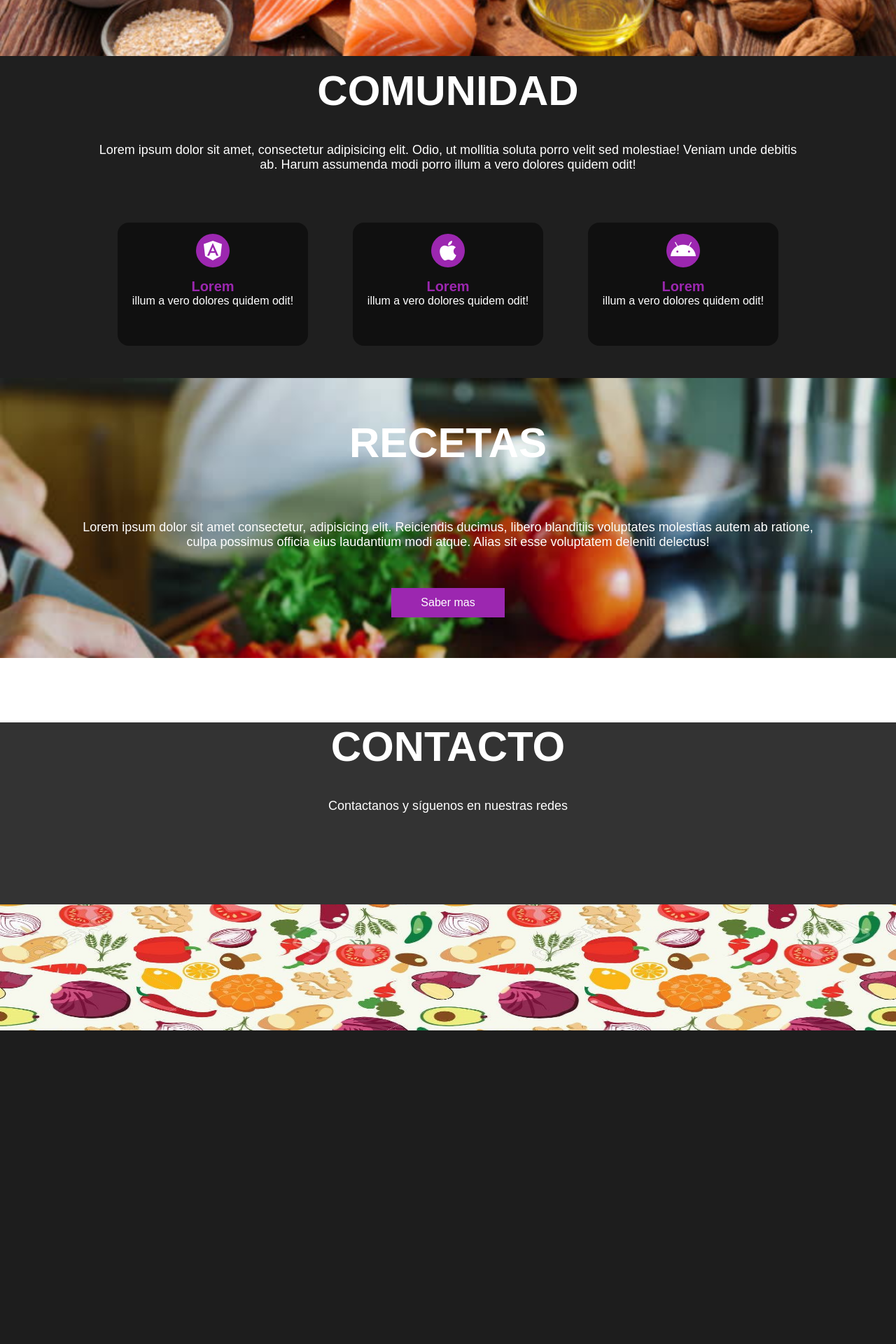
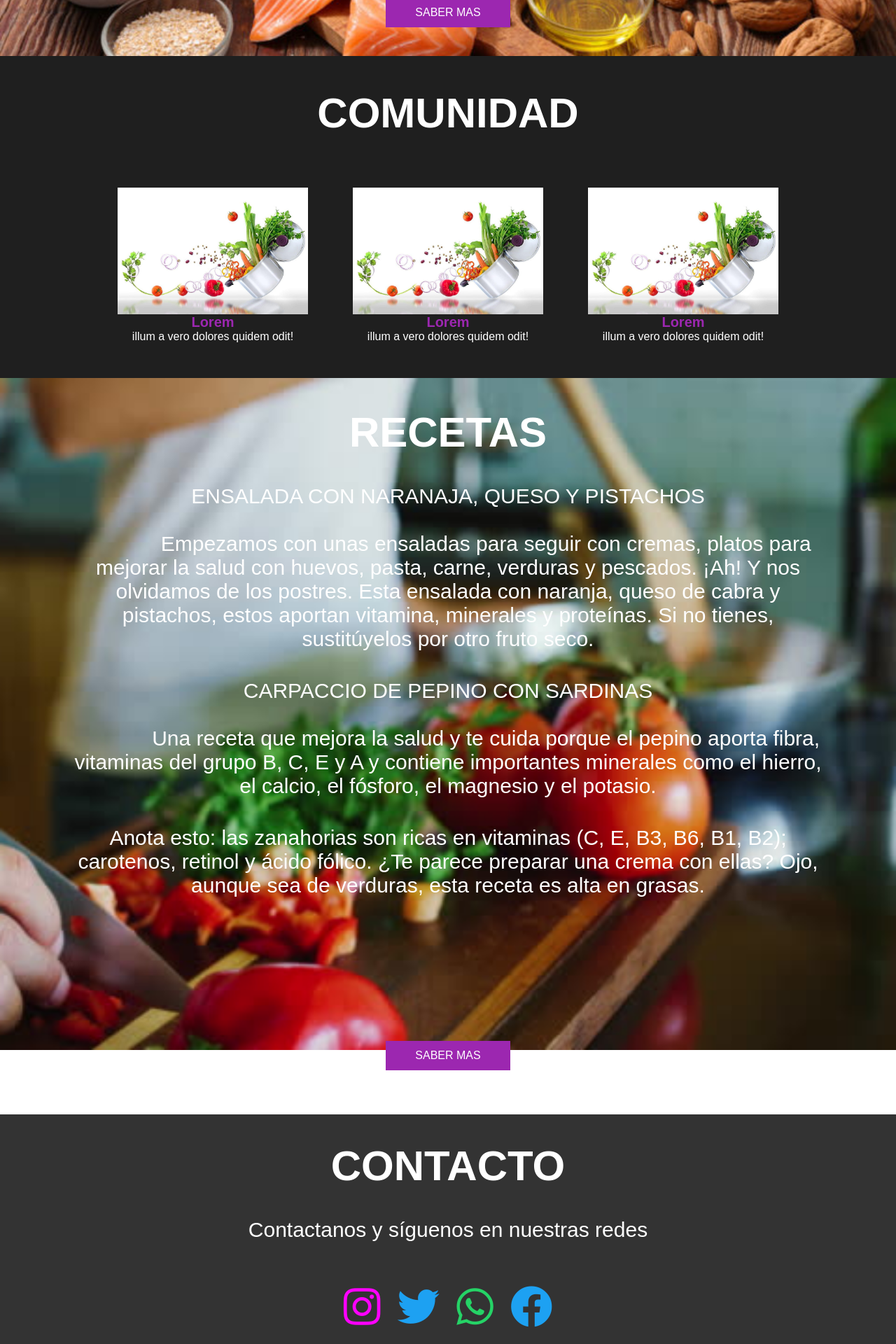
Before and after one commit to Xjoel09/pruebaDDS, a Django app: page / in a window 1280 px wide. Shown: the part 400-2320 px from the top of the page at 70% size. Before the commit the page ends 1872 px from the top, so only its background shows below. Run offline with Django 4.2, Linux system fonts and the light colour scheme; grey boxes are pictures that could not be loaded.

Commit message:
Agregado la vista de comunidad
se agregaron mejoras en la pagina web

```diff
--- a/prueba/resume_demo/main/Templates/index.html
+++ b/prueba/resume_demo/main/Templates/index.html
@@ -3,23 +3,28 @@
 <html lang="en">
 <head>
     <meta charset="UTF-8">
+    <meta htpp-equiv="X-UA-Compatible" content="IE=edge">
     <meta name="viewport" content="width=device-width, initial-scale=1.0">
     <link rel="stylesheet" href="http://cdnjs.cloudflare.com/ajax/libs/font-awesome/5.15.1/css/all.min.css">
+
     <link rel="stylesheet" href="{% static 'CSS/styles.css' %}">
+
+    <link rel="stylesheet" href="style.css">
+
+
     <title>Web Nutri</title>
 </head>
 <body>
 
     <div class="head">
         <div class="logo">
-            <a href="#">Logo</a>
+            <a href="#">WEB NUTRI</a>
         </div>
 
         <nav class="navbar">
-            <a href="#">Inicio</a>
-            <a href="#">Comunidad</a>
-            <a href="#">Recetas</a>
-            <a href="#">Contacto</a>
+            <a href="{% url 'main:index' %}">Inicio</a>
+            <a href="{% url 'main:Comunidad' %}">Comunidad</a>
+
         </nav>
     </div>
 
@@ -28,71 +33,109 @@
         <h2 class="title">Inicio</h2>
         <br>&nbsp;&nbsp;&nbsp;&nbsp;&nbsp;&nbsp;&nbsp;&nbsp;&nbsp;&nbsp;&nbsp;&nbsp;
         <p>
-            Lorem ipsum dolor sit amet, consectetur adipisicing elit. Neque mollitia natus id porro dolore reiciendis odit ab quae! Voluptatem quisquam, explicabo ad aspernatur debitis
-            distinctio! Cum ipsa porro optio similique.
+            La nutrición es el proceso biológico que ocurre en un ser vivo cuando su organismo absorbe, de los alimentos y líquidos, los nutrientes que necesita para su crecimiento y el desarrollo de las funciones vitales.
+            A través de la alimentación, el organismo incorpora hidratos de carbono, vitaminas, minerales, proteínas y grasas.
         </p>
 
+
         <div class="btn-home">
-            <a href="#" class="btn">Saber mas</a>
+            <a href="#" class="btn">SABER MAS</a>
 
         </div>
     </header>
 
-    <section class="content sau">
+    <style>
+        .box {
+            text-align: center; /* Para centrar el contenido dentro de los contenedores */
+        }
+
+        .box img {
+            max-width: 100%; /* Establece el ancho máximo de las imágenes al 100% del contenedor */
+            height: auto; /* Permite que la altura de las imágenes se ajuste automáticamente manteniendo la proporción */
+            display: block; /* Evita el espacio adicional debajo de las imágenes */
+            margin: 0 auto; /* Centra horizontalmente las imágenes dentro de los contenedores */
+        }
+    </style>
+
+    <section class="content sau" style="height: 50vh;">
         <h2 class="title"> Comunidad </h2>
-        <p>
-            Lorem ipsum dolor sit amet, consectetur adipisicing elit. Odio, ut mollitia soluta porro velit sed molestiae! Veniam unde debitis ab. Harum assumenda
-            modi porro illum a vero dolores quidem odit!
-        </p>
-
         <div class="box-container">
             <div class="box">
-                <i class="fab fa-angular"></i>
+                <img src="{% static 'img/salud.jpg' %}" alt="Descripción imagen 1">
                 <h3>Lorem</h3>
                 <p>illum a vero dolores quidem odit!</p>
             </div>
             <div class="box">
-                <i class="fab fa-apple"></i>
+                <img src="{% static 'img/salud.jpg' %}" alt="Descripción imagen 2">
                 <h3>Lorem</h3>
                 <p>illum a vero dolores quidem odit!</p>
             </div>
             <div class="box">
-                <i class="fab fa-android"></i>
+                <img src="{% static 'img/salud.jpg' %}" alt="Descripción imagen 3">
                 <h3>Lorem</h3>
                 <p>illum a vero dolores quidem odit!</p>
             </div>
         </div>
-    </section>
+    </section>
 
     <section class="content about" style="background-image: url('{% static 'img/Receta.jpg' %}'); background-repeat: no-repeat;
-        background-attachment: fixed; background-size: cover; text-align:
-          center; display: flex; justify-content: center; align-items:
-            center; height: 50vh !important; background-position: center;">
-        <h2 class="title">Recetas</h2>
+    background-attachment: fixed; background-size: cover; text-align:
+      center; display: flex; justify-content: center; align-items:
+        center; height: 120vh !important; background-position: center;">
         <br>&nbsp;&nbsp;&nbsp;&nbsp;&nbsp;&nbsp;&nbsp;&nbsp;&nbsp;&nbsp;&nbsp;&nbsp;
-        <p>Lorem ipsum dolor sit amet consectetur, adipisicing elit. Reiciendis ducimus,
-             libero blanditiis voluptates molestias autem ab ratione,
-            culpa possimus officia eius laudantium modi atque. Alias sit esse voluptatem deleniti delectus!</p>
+        <br>&nbsp;&nbsp;&nbsp;&nbsp;&nbsp;&nbsp;&nbsp;&nbsp;&nbsp;&nbsp;&nbsp;&nbsp;
+        <br>&nbsp;&nbsp;&nbsp;&nbsp;&nbsp;&nbsp;&nbsp;&nbsp;&nbsp;&nbsp;&nbsp;&nbsp;
 
-        <a href="#" class="btn">Saber mas</a>
+    <h2 class="title">Recetas</h2>
+    <p>ENSALADA CON NARANAJA, QUESO Y PISTACHOS
+        <br>&nbsp;&nbsp;&nbsp;&nbsp;&nbsp;&nbsp;&nbsp;&nbsp;&nbsp;&nbsp;&nbsp;&nbsp;
+        <br>&nbsp;&nbsp;&nbsp;&nbsp;&nbsp;&nbsp;&nbsp;&nbsp;&nbsp;&nbsp;&nbsp;&nbsp;
+        Empezamos con unas ensaladas para seguir con cremas, platos para mejorar la salud con huevos, pasta, carne, verduras y pescados.
+        ¡Ah! Y nos olvidamos de los postres. Esta ensalada con naranja, queso de cabra y pistachos,
+         estos aportan vitamina, minerales y proteínas. Si no tienes, sustitúyelos por otro fruto seco.</p>
 
-    </section>
+    <p> CARPACCIO DE PEPINO CON SARDINAS
+        <br>&nbsp;&nbsp;&nbsp;&nbsp;&nbsp;&nbsp;&nbsp;&nbsp;&nbsp;&nbsp;&nbsp;&nbsp;
+        <br>&nbsp;&nbsp;&nbsp;&nbsp;&nbsp;&nbsp;&nbsp;&nbsp;&nbsp;&nbsp;&nbsp;&nbsp;
+        Una receta que mejora la salud y te cuida porque el pepino aporta fibra,
+        vitaminas del grupo B, C, E y A y contiene importantes minerales como el hierro, el calcio, el fósforo, el magnesio y el potasio.</p>
+
+    <p> Anota esto: las zanahorias son ricas en vitaminas (C, E, B3, B6, B1, B2); carotenos, retinol y ácido fólico.
+        ¿Te parece preparar una crema con ellas? Ojo, aunque sea de verduras, esta receta es alta en grasas.</p>
+
+    <!-- Agrega el enlace del video de YouTube aquí -->
+    <iframe width="640" height="360" src="https://www.youtube.com/embed/z9ov3C7XM3o" frameborder="0" allowfullscreen></iframe>
+
+    <a href="https://www.elmueble.com/cocinas/16-recetas-que-mejoran-tu-salud-y-te-cuidan_45045" class="btn">SABER MAS</a>
+
+</section>
+
     <br>&nbsp;&nbsp;&nbsp;&nbsp;&nbsp;&nbsp;&nbsp;&nbsp;&nbsp;&nbsp;&nbsp;&nbsp;
     <br>&nbsp;&nbsp;&nbsp;&nbsp;&nbsp;&nbsp;&nbsp;&nbsp;&nbsp;&nbsp;&nbsp;&nbsp;
     <br>&nbsp;&nbsp;&nbsp;&nbsp;&nbsp;&nbsp;&nbsp;&nbsp;&nbsp;&nbsp;&nbsp;&nbsp;
 
-    <section class="content contact" style="position: relative; text-align: center; color: black;">
+
+
+    <section class="content contact" style="position: relative; text-align: center; color: black; height: 100vh;">
         <h2 class="title">Contacto</h2>
+
         <p>Contactanos y síguenos en nuestras redes</p>
+        <div class="social-icons">
+            <a href="#" target="_blank" class="instagram"><i class="fab fa-instagram"></i></a>
+            <a href="#" target="_blank" class="twitter"><i class="fab fa-twitter"></i></a>
+            <a href="tel:+1234567890" class="whatsapp"><i class="fab fa-whatsapp"></i></a>
+            <a href="#" target="_blank" class="facebook"><i class="fab fa-facebook"></i></a>
+        </div>
         <figure class="background-image" style="position: relative; overflow: hidden; width: 100%;">
             <br>&nbsp;&nbsp;&nbsp;&nbsp;&nbsp;&nbsp;&nbsp;&nbsp;&nbsp;&nbsp;&nbsp;&nbsp;
             <br>&nbsp;&nbsp;&nbsp;&nbsp;&nbsp;&nbsp;&nbsp;&nbsp;&nbsp;&nbsp;&nbsp;&nbsp;
             <br>&nbsp;&nbsp;&nbsp;&nbsp;&nbsp;&nbsp;&nbsp;&nbsp;&nbsp;&nbsp;&nbsp;&nbsp;
             <br>&nbsp;&nbsp;&nbsp;&nbsp;&nbsp;&nbsp;&nbsp;&nbsp;&nbsp;&nbsp;&nbsp;&nbsp;
             <img src="{% static 'img/vege2.jpg' %}" style="width: 100%; height: 100%; display: block;" alt="nose">
+
+        <figure class="background-image" style="position: relative; overflow: hidden; width: 400px; margin: auto;">
+            <img src="{% static 'img/salud.jpg' %}" style="width: 100%; height: auto; display: block;" alt="nose">
         </figure>
     </section>
-
-
 </body>
 </html>
--- a/prueba/resume_demo/main/static/CSS/styles.css
+++ b/prueba/resume_demo/main/static/CSS/styles.css
@@ -74,7 +74,7 @@ body {
 
 p {
     margin-bottom: 40px;
-    font-size: 18px;
+    font-size: 30px;
     color: #ffffff;
     padding: 0 100px;
 }
@@ -180,13 +180,57 @@ p {
     top: 0;
     left: 0;
     width: 100%;
-    height: 450px; /* Altura deseada para la imagen */
+    height: 450px;
     background-size: cover;
     background-repeat: no-repeat;
     background-position: center;
 }
 
 
+        .box {
+            text-align: center;
+        }
+
+        .box img {
+            max-width: 100%; /* Establece el ancho máximo de las imágenes al 100% del contenedor */
+            height: auto; /* Permite que la altura de las imágenes se ajuste automáticamente manteniendo la proporción */
+            display: block; /* Evita el espacio adicional debajo de las imágenes */
+            margin: 0 auto; /* Centra horizontalmente las imágenes dentro de los contenedores */
+        }
+
+
+        .social-icons {
+            margin-top: 20px; /* Ajusta el espacio entre el texto y los iconos */
+        }
+
+        .social-icons a {
+            display: inline-block;
+            margin: 0 10px; /* Ajusta el espacio entre los iconos */
+            font-size: 60px; /* Tamaño de los iconos */
+        }
+
+        /* Estilo personalizado para el icono de Instagram */
+        .social-icons a.instagram {
+            color: #FF00FF; /* Color de Instagram */
+        }
+
+        /* Estilo personalizado para el icono de Twitter */
+        .social-icons a.twitter {
+            color: #1da1f2; /* Color de Twitter */
+        }
+
+        /* Estilo personalizado para el icono de WhatsApp */
+        .social-icons a.whatsapp {
+            color: #25d366; /* Color de WhatsApp */
+        }
+
+        /* Estilo personalizado para el icono de Facebook */
+        .social-icons a.facebook {
+            color: #1877f2; /* Color del contorno de Facebook */
+        }
+        .social-icons a.facebook i {
+            color: #1da1f2; /* Color de la letra "f" en Facebook */
+        }
 
 
 
--- a/prueba/resume_demo/main/urls.py
+++ b/prueba/resume_demo/main/urls.py
@@ -13,4 +13,5 @@ app_name = "main"
 
 urlpatterns = [
     path('', views.index, name="index"),
+    path('Comunidad', views.Comunidad, name="Comunidad"),
 ]
--- a/prueba/resume_demo/main/views.py
+++ b/prueba/resume_demo/main/views.py
@@ -4,3 +4,6 @@ from django.shortcuts import render
 
 def index(request):
     return render(request, "index.html")
+
+def Comunidad(request):
+    return render(request, "Comunidad.html")
```
Also changed, not shown: prueba/resume_demo/main/Templates/Comunidad.html (added, +43 -0 lines), prueba/resume_demo/main/static/CSS/Comu.css (added, +24 -0 lines).
